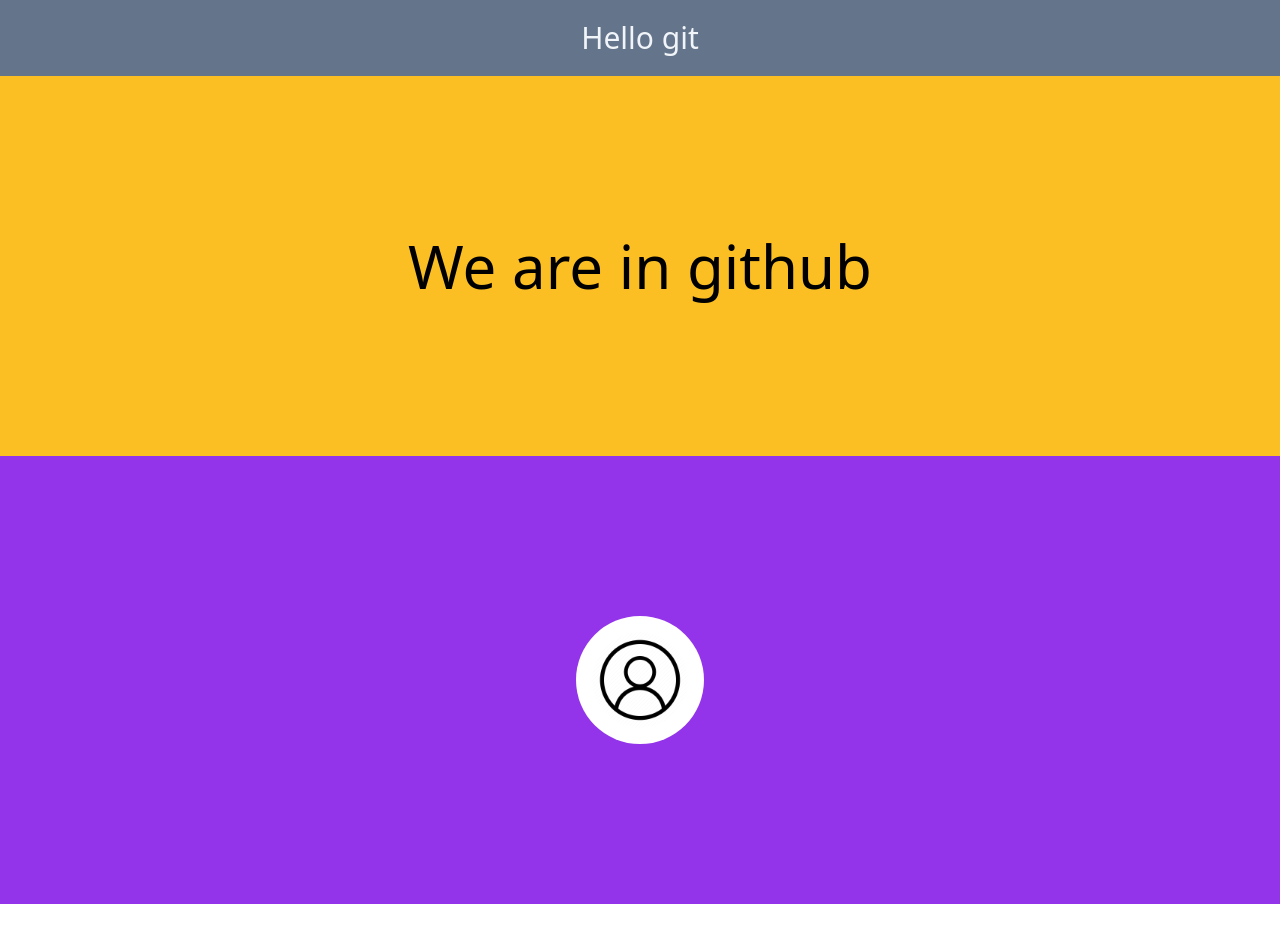
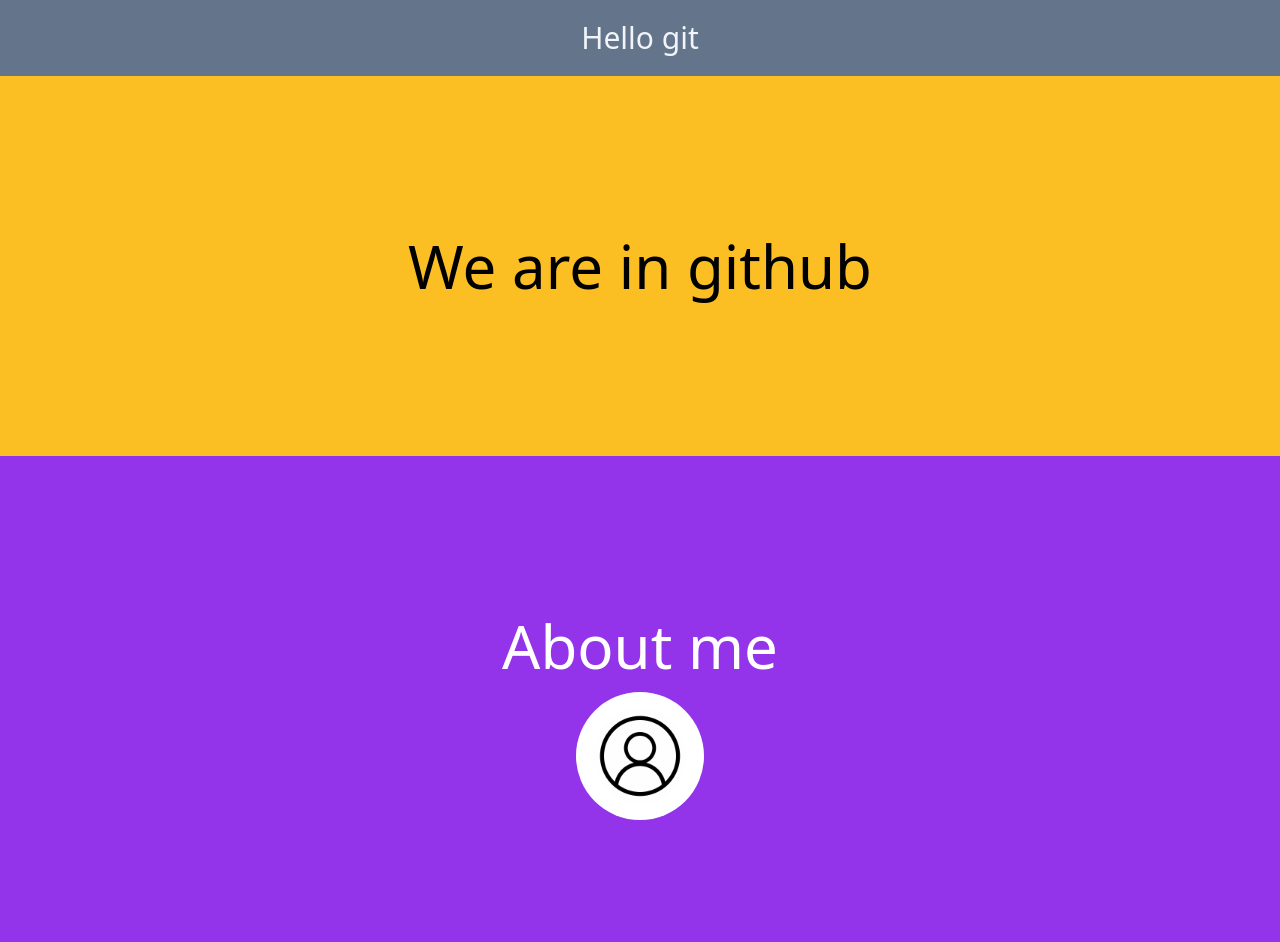
Before and after one commit to Commondore/sitk-2022, a website: page index.html in a window 1280 px wide. Before the commit the page ends 904 px from the top, so only its background shows below. Drawn offline with Linux system fonts and the light colour scheme.

Commit message:
add title to about

```diff
--- a/index.html
+++ b/index.html
@@ -19,7 +19,8 @@
     <h2 class="text-6xl">We are in github</h2>
   </section>
 
-  <section class="p-40 flex bg-purple-600 justify-center">
+  <section class="p-40 flex bg-purple-600 justify-center flex-col items-center">
+    <h1 class="text-6xl mb-4 text-white">About me</h1>
     <img class="w-32 h-32 object-cover rounded-full p-4 bg-white" src="img/profile.webp" alt="">
   </section>
 
```
Also changed, not shown: css/output.css.
